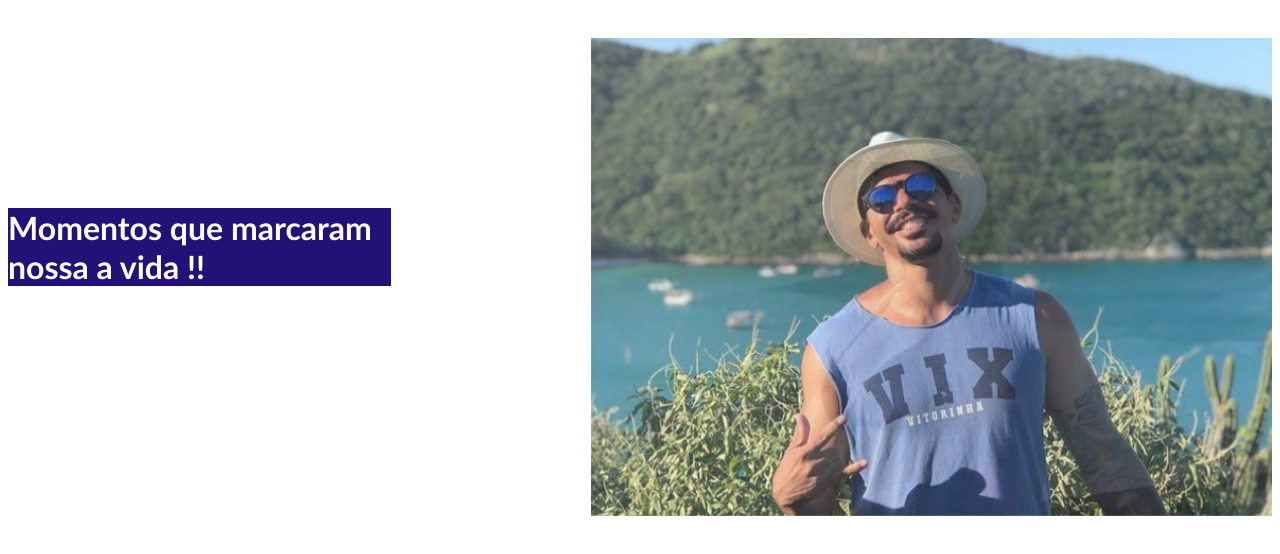
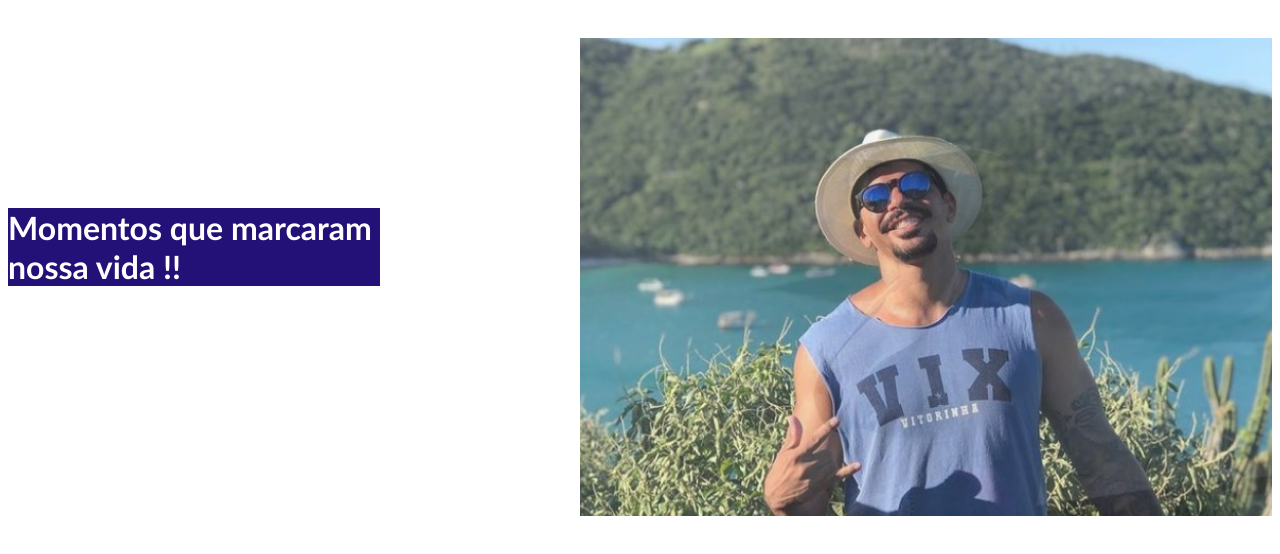
Before and after one commit to lenilsonrr/porta-retrato, a plain HTML site: page index.html in a window 1280 px wide. Drawn offline with Linux system fonts and the light colour scheme.

Commit message:
acerto final

```diff
--- a/index.html
+++ b/index.html
@@ -7,7 +7,7 @@
     <link rel="stylesheet" href="style.css">
 </head>
 <body>
-    <h1>Momentos que marcaram nossa a vida !!</h1>
+    <h1>Momentos que marcaram nossa vida !!</h1>
     <div id="slider">
         <img class="selected" src="imagens/Lenilson2.jpg" alt="Image1">
         <img src="imagens/Flavia1.jpg" alt="Image2">
```
